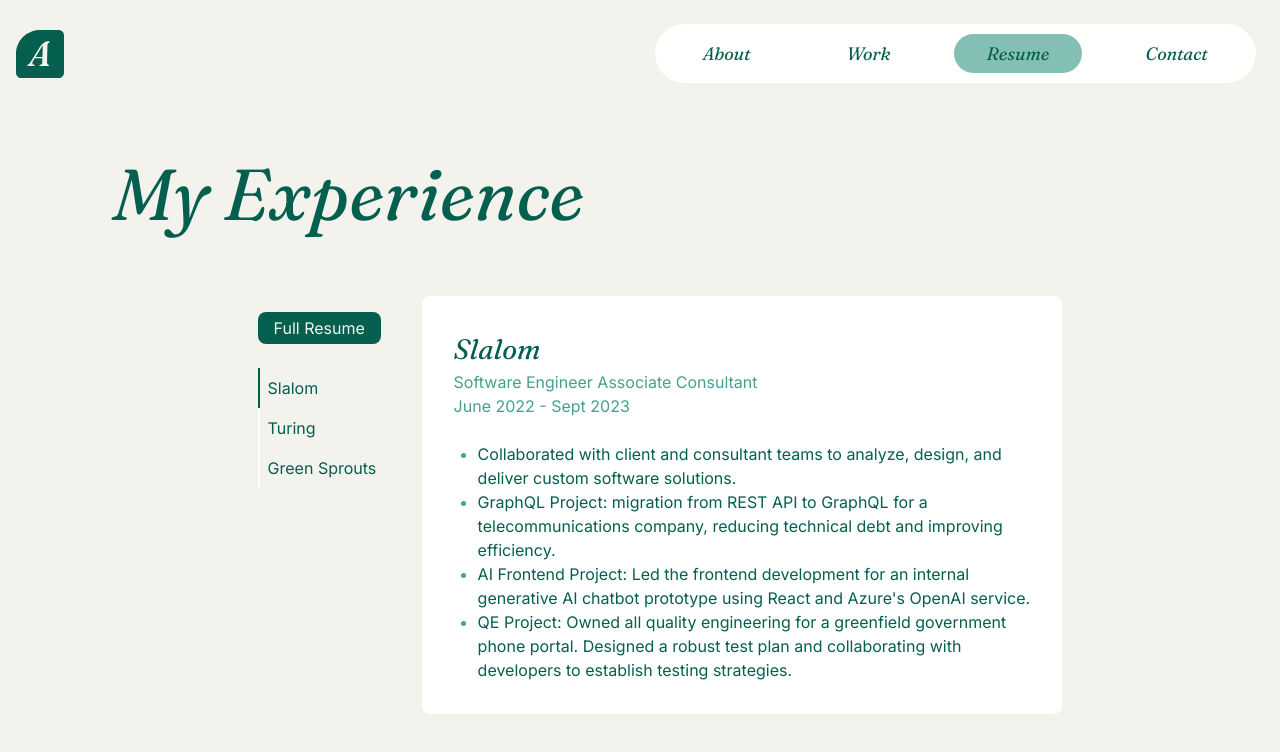
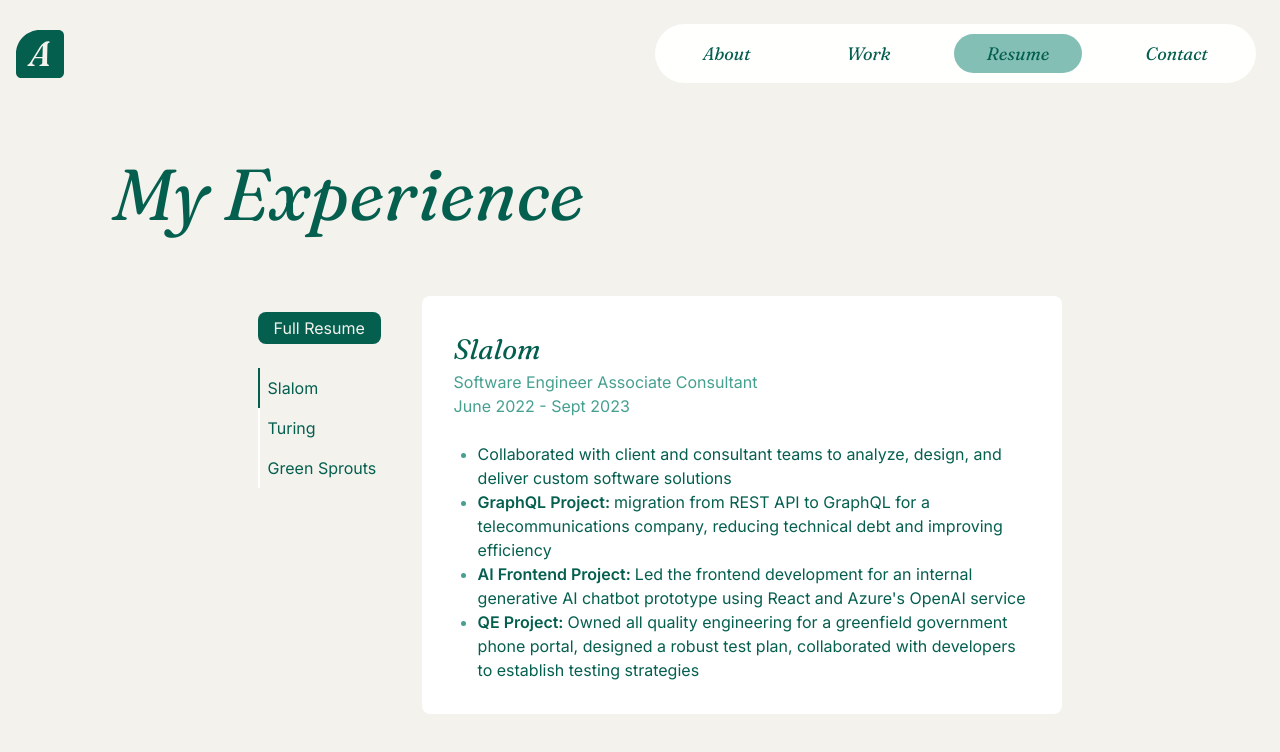
Before and after one commit to aliroemhildt/portfolio, a React (Vite) app: page /resume in a window 1280 px wide. Shown: the top 752 px of the page. Built offline with nearby package versions, Linux system fonts and the light colour scheme.

Commit message:
Update content and adjust spacing

```diff
--- a/src/components/pages/Resume.jsx
+++ b/src/components/pages/Resume.jsx
@@ -13,11 +13,7 @@ export default function Resume() {
           <h1 className={layout['page-title']}>My Experience</h1>
         </div>
         <div className={styles['content-container']}>
-          {/* <div className={styles['button-container']}>
-            <ResumeButton />
-          </div> */}
           <div className={styles['tabs-container']}>
-
             <Tabs>
               <div tabName='Slalom'>
                 <h2>Slalom</h2>
@@ -25,21 +21,21 @@ export default function Resume() {
                 <h3>June 2022 - Sept 2023</h3>
                 <ul>
                   <li>
-                    Collaborated with client and consultant teams to analyze, design, and deliver custom software solutions.
+                    Collaborated with client and consultant teams to analyze, design, and deliver custom software solutions
                   </li>
                   <li>
-                    GraphQL Project: migration from REST API to GraphQL for a telecommunications company, reducing technical debt and improving efficiency.
+                    <span>GraphQL Project: </span>migration from REST API to GraphQL for a telecommunications company, reducing technical debt and improving efficiency
                   </li>
                   <li>
-                    AI Frontend Project: Led the frontend development for an internal generative AI chatbot prototype using React and Azure's OpenAI service.
+                    <span>AI Frontend Project: </span>Led the frontend development for an internal generative AI chatbot prototype using React and Azure's OpenAI service
                   </li>
                   <li>
-                    QE Project: Owned all quality engineering for a greenfield government phone portal. Designed a robust test plan and collaborating with developers to establish testing strategies.
+                    <span>QE Project: </span>Owned all quality engineering for a greenfield government phone portal, designed a robust test plan, collaborated with developers to establish testing strategies
                   </li>
                 </ul>
               </div>
               <div tabName='Turing'>
-                <h2>Turing</h2>
+                <h2>Turing School of Software and Design</h2>
                 <h3>Frontend Engineering Student</h3>
                 <h3>Oct 2021 - April 2022</h3>
                 <ul>
--- a/src/components/pages/Resume.module.scss
+++ b/src/components/pages/Resume.module.scss
@@ -5,9 +5,7 @@
   height: 100%;
   display: flex;
   flex-direction: column;
-  // padding: 24px 0 0 0;
   flex-grow: 1;
-  // padding: 36px 48px 0 48px;
   width: 80%;
 }
 
@@ -18,12 +16,6 @@
 .tabs-container {
   flex-grow: 1;
   padding: 0 0 48px 0;
-  // min-height: 600px;
-
-  li {
-    // @include fonts.body-font-small;
-
-  }
 
   li::marker {
     color: colors.$green-light;
```
